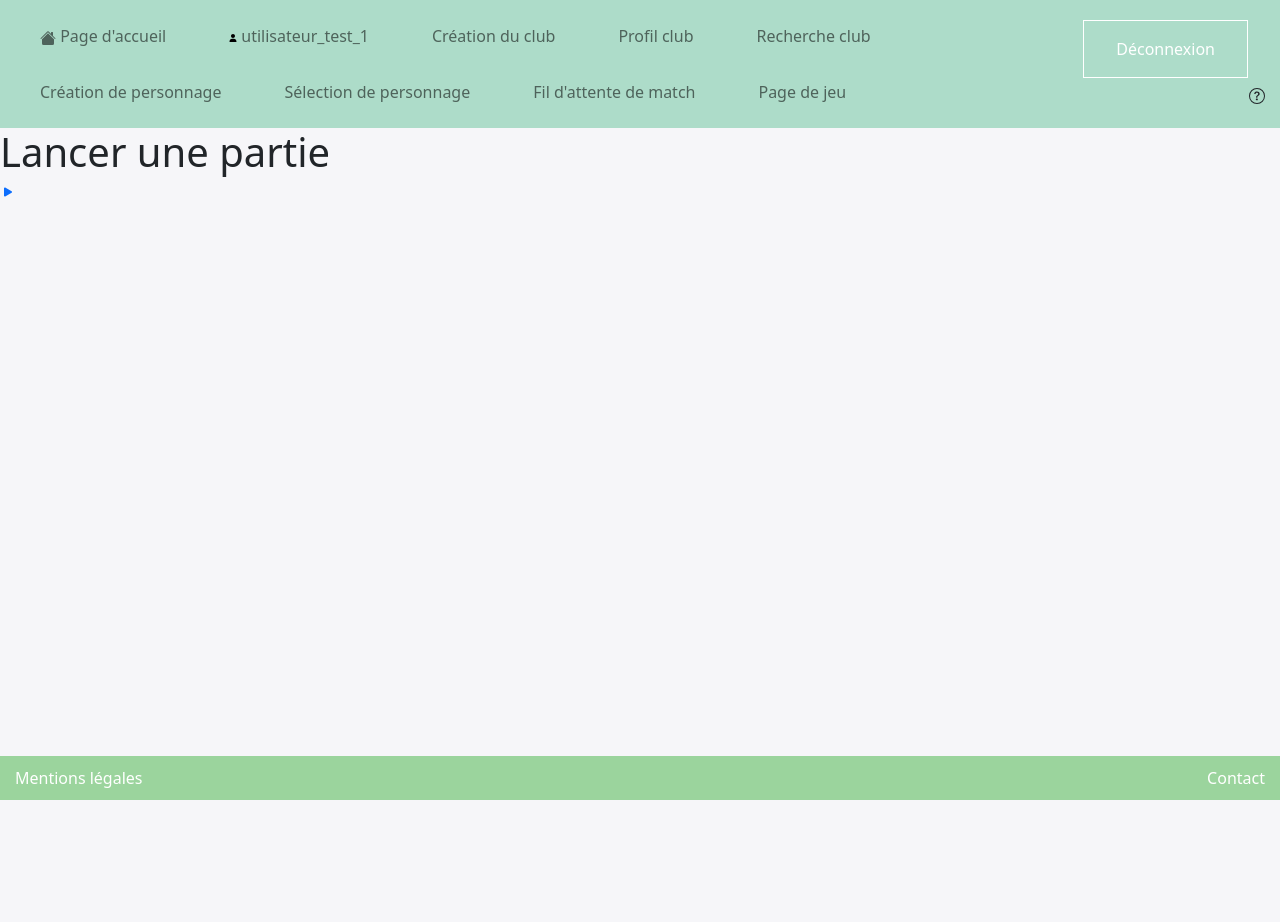
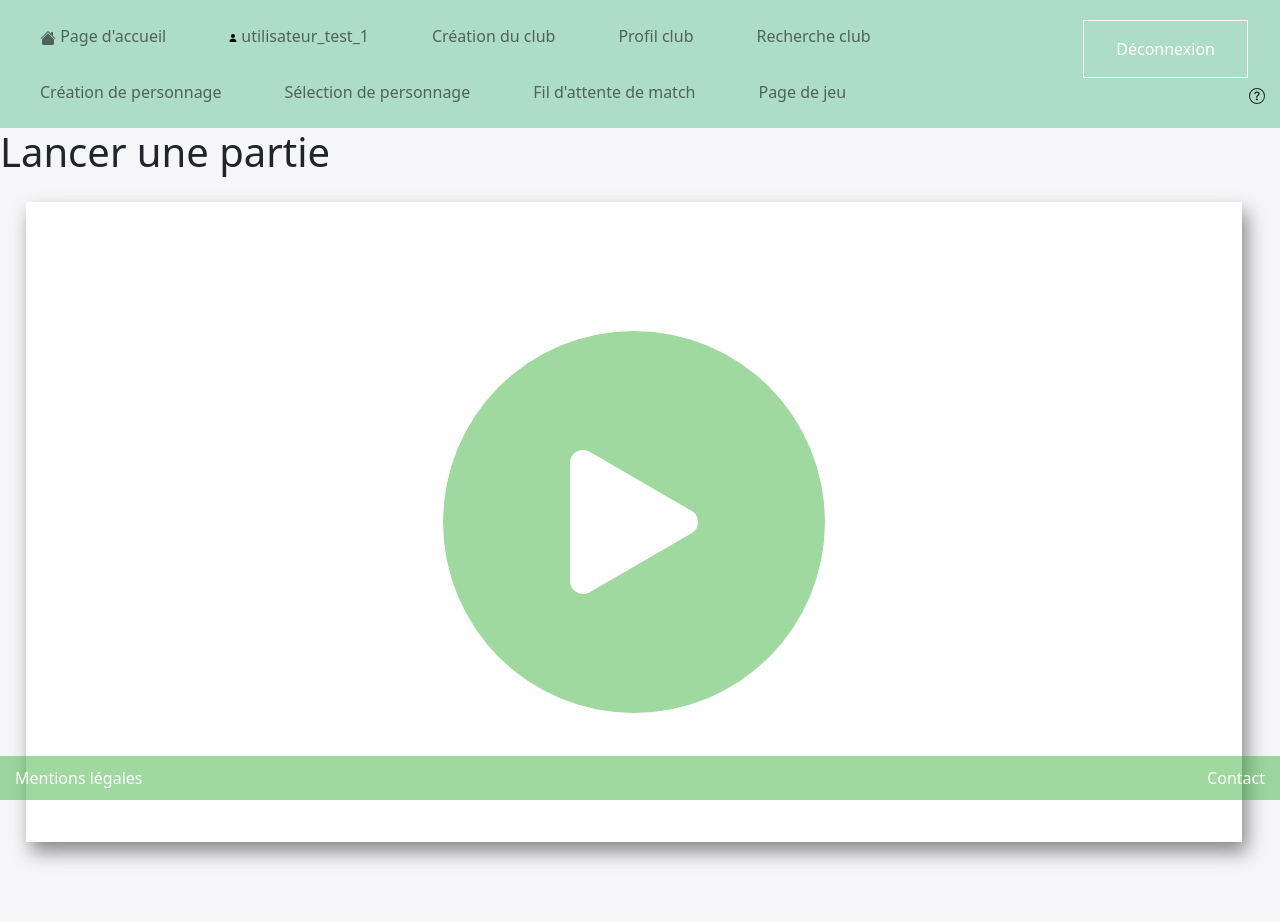
Before and after one commit to IlanMic/projet-jeu, a PHP site: page / in a window 1280 px wide. Before the commit the page ends 800 px from the top, so only its background shows below. Run offline with PHP 8.4, Linux system fonts and the light colour scheme; a user stored in the database is signed in.

Commit message:
Mise à jour du style
Ajout du style pour les boutons permettant de rejoindre la file d'attente que l'on soit connecté ou non

```diff
--- a/Views/assets/css/style.css
+++ b/Views/assets/css/style.css
@@ -1,4 +1,61 @@
 /* formulaires de connexion, inscription et réinitialisation de mot de passe */
+
+.index-container{
+    margin: 2% 2%;
+    padding: 0.5%;
+    background-color: #ffffff;
+    height: 80vh;
+    width: 95vw;
+    box-shadow: 5px 10px 18px #888888;
+    margin-bottom: 5em;
+    text-align: center;
+    position: relative;
+    display: flex;
+    flex-direction: row;
+    flex-wrap: wrap;
+    justify-content: center;
+    align-items: center;
+}
+
+.index-launcher{
+    border-radius: 50%;
+    border: 1px solid #fff;
+    background-color: rgba(45, 172, 45, 0.452);
+    height: 30vw;
+    width: 30vw;
+    position: relative;
+    justify-content: center;
+}
+
+.index-launcher:hover{
+    border: 1px solid rgba(45, 172, 45, 0.452);
+    background-color: #f6f6f9;
+}
+
+.play-as-guest-btn{
+    border: 1px solid #000;
+	color: rgb(0, 0, 0);
+	font-weight: 500;
+	background: #f6f6f9;
+	padding: .8rem 1rem;
+	width: 70vw;
+    margin: 0;
+    position: relative;
+    top: 50%;
+    left: 50%;
+    -ms-transform: translate(-50%, -50%);
+    transform: translate(-50%, -50%);
+}
+
+.index-launcher:hover > svg {
+    color: rgba(45, 172, 45, 0.452);
+}
+
+.index-launcher svg{
+    color: white;
+    height: 20vw;
+    width: 20vw;
+}
 
 .login-form-container{
     margin: 2% 2%;
```
